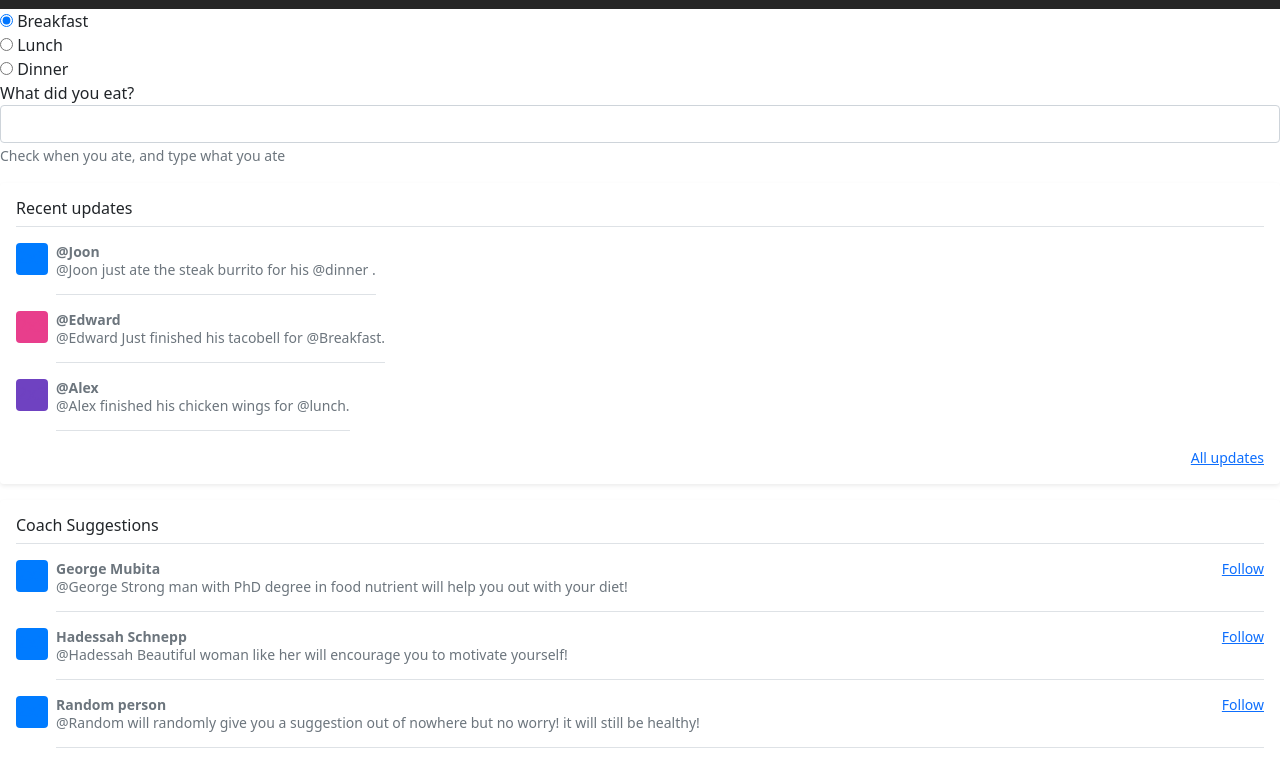
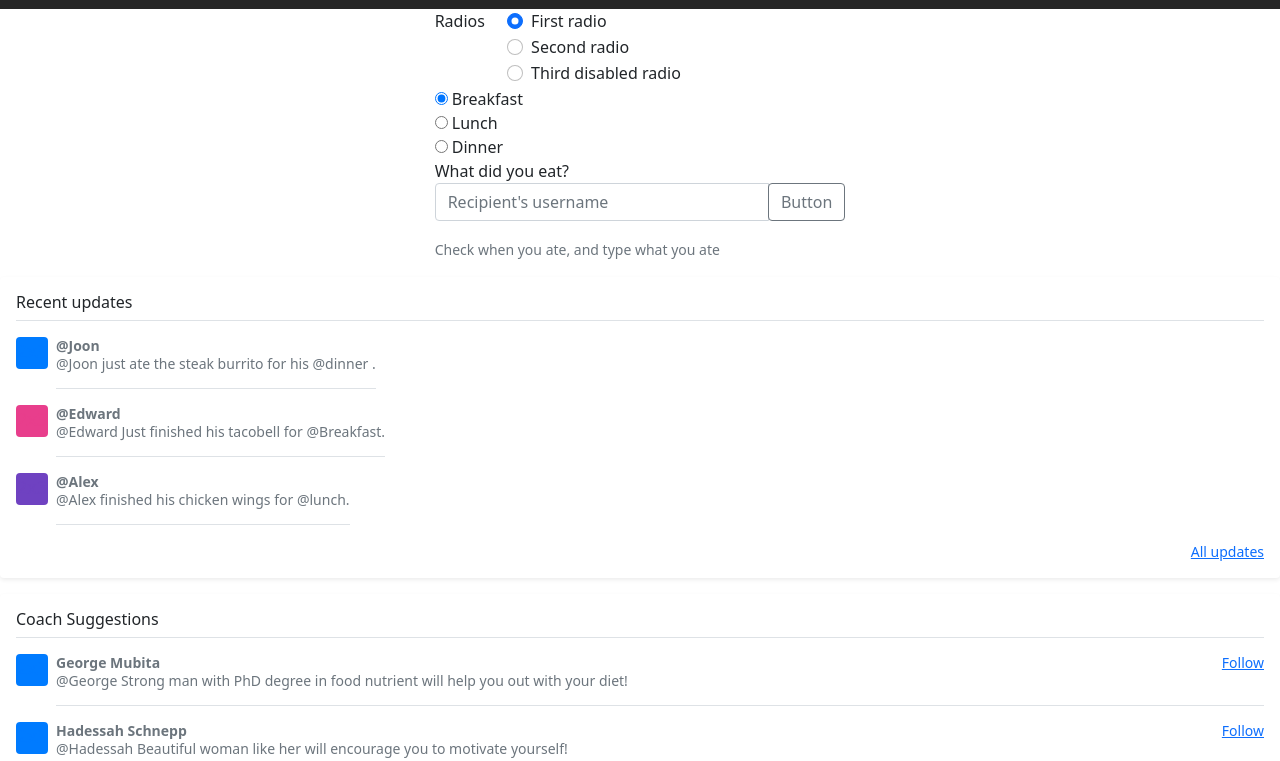
Before and after one commit to CrypticSquirrel/Eat4Wellness, a plain HTML site: page client/pages/Food-history.html in a window 1280 px wide. Shown: the part 39-800 px from the top of the page. Drawn offline with nearby package versions, Linux system fonts and the light colour scheme.

Commit message:
bootstrap edits to food histroy

```diff
--- a/client/pages/Food-history.html
+++ b/client/pages/Food-history.html
@@ -50,6 +50,43 @@
           border: 3px solid green;
         }
         </style>
+
+
+
+      <div class="row">
+        <div class="col-4"></div>
+        <div class="col-4">
+          <fieldset class="form-group">
+            <div class="row">
+              <legend class="col-form-label col-sm-2 pt-0">Radios</legend>
+              <div class="col-sm-10">
+                <div class="form-check">
+                  <input class="form-check-input" type="radio" name="gridRadios" id="gridRadios1" value="option1" checked>
+                  <label class="form-check-label" for="gridRadios1">
+                    First radio
+                  </label>
+                </div>
+                <div class="form-check">
+                  <input class="form-check-input" type="radio" name="gridRadios" id="gridRadios2" value="option2">
+                  <label class="form-check-label" for="gridRadios2">
+                    Second radio
+                  </label>
+                </div>
+                <div class="form-check">
+                  <input class="form-check-input" type="radio" name="gridRadios" id="gridRadios3" value="option3">
+                  <label class="form-check-label" for="gridRadios3">
+                    Third disabled radio
+                  </label>
+                </div>
+              </div>
+            </div>
+          </fieldset>
+        </div>
+      </div>
+
+      <div class="row">
+        <div class="col-4"></div>
+        <div class="col-4">
           <div class="radio">
             <label>
               <input type="radio" name="radioButtons" id="Radio1" value="opt1" checked>
@@ -68,9 +105,22 @@
               Dinner
             </label>
           </div>
+        </div>
+      </div>
+
+      <div class="row">
+        <div class="col-4"></div>
+        <div class="col-4">
           <label>What did you eat?  </label>
-      <input type="text" class="form-control">
+          <div class="input-group mb-3">
+            <input type="text" class="form-control" placeholder="Recipient's username" aria-label="Recipient's username" aria-describedby="button-addon2">
+            <div class="input-group-append">
+              <button class="btn btn-outline-secondary" type="button" id="button-addon2">Button</button>
+            </div>
+          </div>
           <small class="form-text text-muted">Check when you ate, and type what you ate</small>
+        </div>
+      </div>
 
       <div class="my-3 p-3 bg-white rounded shadow-sm">
         <h6 class="border-bottom pb-2 mb-0">Recent updates</h6>
```
Lines whose indentation alone changed are shown as unchanged.
